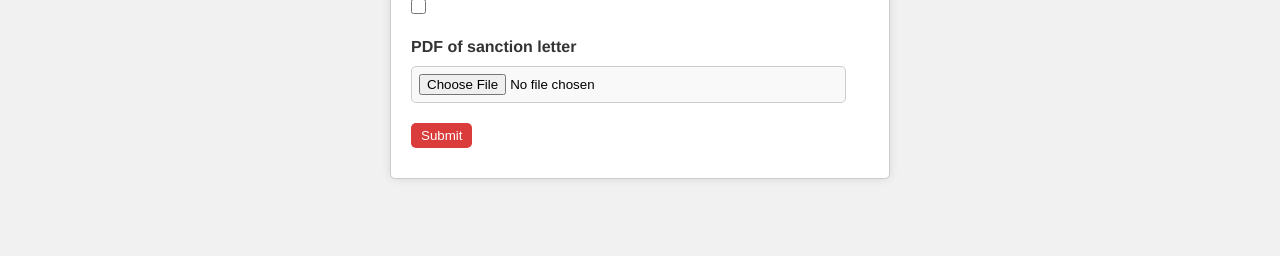
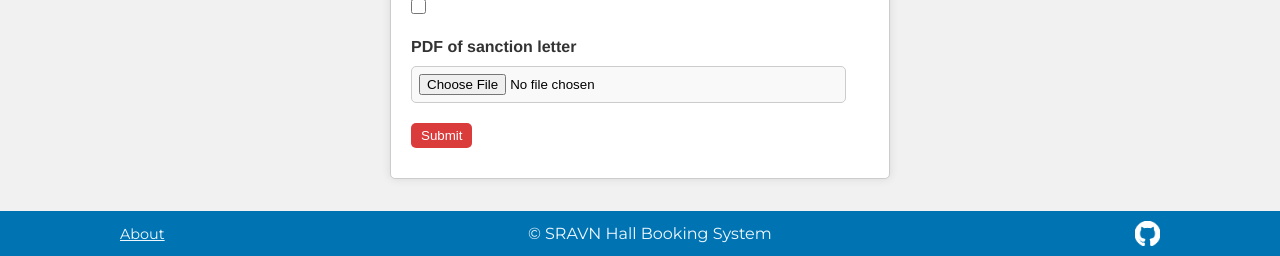
Before and after one commit to am-3/SRAVN, a Django app: page /form in a window 1280 px wide. Shown: the part 1061-1317 px from the top of the page. Before the commit the page ends 1240 px from the top, so only its background shows below. Run offline with Django 4.2, Linux system fonts and the light colour scheme.

Commit message:
Added background image and footer

```diff
--- /dev/null
+++ b/main/static/base.css
@@ -0,0 +1,87 @@
+.container-fluid{
+    min-height: 100vh;
+    display: flex;
+    flex-flow: column;
+}
+.intro{
+    position: relative;
+    background-image: url('../static/img/background.jpg');
+    background-repeat: no-repeat;
+    background-size: cover;
+    flex: 1;
+    z-index: 0;
+    overflow: hidden;
+}
+.overlay{
+    position: absolute;
+    z-index: -1;
+    background-color: #d0e4f6;
+    opacity: 0.6;
+    height: 100vh;
+    width: 100%;
+}
+.container6 {
+    display: flex;
+    background-color: transparent;
+    padding: 10px 120px;
+    justify-content: space-between;
+    align-items: center;
+    background-color:#0074b3;
+    width: 100%;
+    font-family: 'Montserrat','Lucida Sans', 'Lucida Sans Regular', 'Lucida Grande', 'Lucida Sans Unicode', Geneva, Verdana, sans-serif;
+}
+.container6 p{
+    color: aliceblue;
+}
+.container6 ul{
+    display: flex;
+    gap:20px;
+    align-items: center;
+    list-style-type: none;
+}
+.container6 a{
+    color: aliceblue;
+    display: block;
+    height: 100%;
+    width: 100%;
+    display: flex;
+    align-items: center;
+}
+.container6 h5{
+    color: aliceblue;
+}
+.container6 img{
+    transition-property: transform;
+    transition-duration: 0.1s;
+    transition-timing-function: ease-in-out;
+}
+.container6 img:hover{
+    transform: scale(1.1);
+}
+.more-ul a:hover{
+    text-decoration: underline;
+}
+@media screen and (max-width:575px) {
+    .container6{
+        padding: 10px 32px;
+    }
+    .container6 ul, h5{
+        font-size: 0.8rem;
+    }
+}
+@media screen and (min-width:576px) {
+    .container6{
+        padding: 10px 64px;
+    }
+    .container6 ul, h5{
+        font-size: 0.8rem;
+    }
+}
+@media screen and (min-width:992px) {
+    .container6{
+        padding: 10px 120px;
+    }
+    .container6 ul, h5{
+        font-size: 0.9rem;
+    }
+}
--- a/main/templates/about.html
+++ b/main/templates/about.html
@@ -59,9 +59,9 @@
                 </section>
             </main>
 
-            <footer id="aboutFooter">
+            <!-- <footer id="aboutFooter">
                 <p id="aboutPara">&copy; SRAVN Hall Booking System</p>
-            </footer>
+            </footer> -->
         </div>
 
 
--- a/main/templates/base.html
+++ b/main/templates/base.html
@@ -14,6 +14,7 @@
   <link rel="stylesheet" type="text/css" href="{% static '../static/form.css' %}">
   <link rel="stylesheet" type="text/css" href="{% static '../static/navbar.css' %}">
   <link rel="stylesheet" type="text/css" href="{% static '../static/about.css' %}">
+  <link rel="stylesheet" type="text/css" href="{% static '../static/base.css' %}">
 
   <script>
     var Classrooms_list = JSON.parse("{{ Classrooms_list|escapejs|safe }}");
@@ -33,7 +34,7 @@
       <div id="nav-up">
         <a href='/'>Hall Booking System</a>
       </div>
-          <div id = "nav-down">
+      <div id="nav-down">
         <form id="myForm" method="post">
           {% csrf_token %}
           <select name="hall-types" id="hall-types" onchange="updateSecondDropdown()">
@@ -52,6 +53,8 @@
     {% endblock %}
 
     {% block content %}
+    <div class="intro">
+      <div class="overlay"></div>
       <h1>Local Library Home</h1>
       <p>
         Welcome to LocalLibrary, a website developed by
@@ -68,9 +71,25 @@
       <button>
         <a href="/table">Get started</a>
       </button>
+    </div>
     {% endblock %}
-
   </div>
+  <footer>
+    <section class="container6">
+      <ul class='more-ul'>
+        <li>
+          <a href='/about'>About</a>
+        </li>
+        <!-- <li>
+          <a href='/contact'>Contact</a>
+        </li> -->
+      </ul>
+      <p>&copy; SRAVN Hall Booking System</p>
+      <ul>
+        <li><a href="https://github.com/am-3/SRAVN"><img src='../static/img/github.png' alt="github" height='25px'/></a></li>
+      </ul>
+    </section>
+  </footer>
 </body>
 
 </html>
```
Also changed, not shown: main/static/allocation.js (+21 -21 lines), README.md, main/static/img/background.jpg (added), main/static/img/github.png (added). Lines whose indentation alone changed are shown as unchanged.
